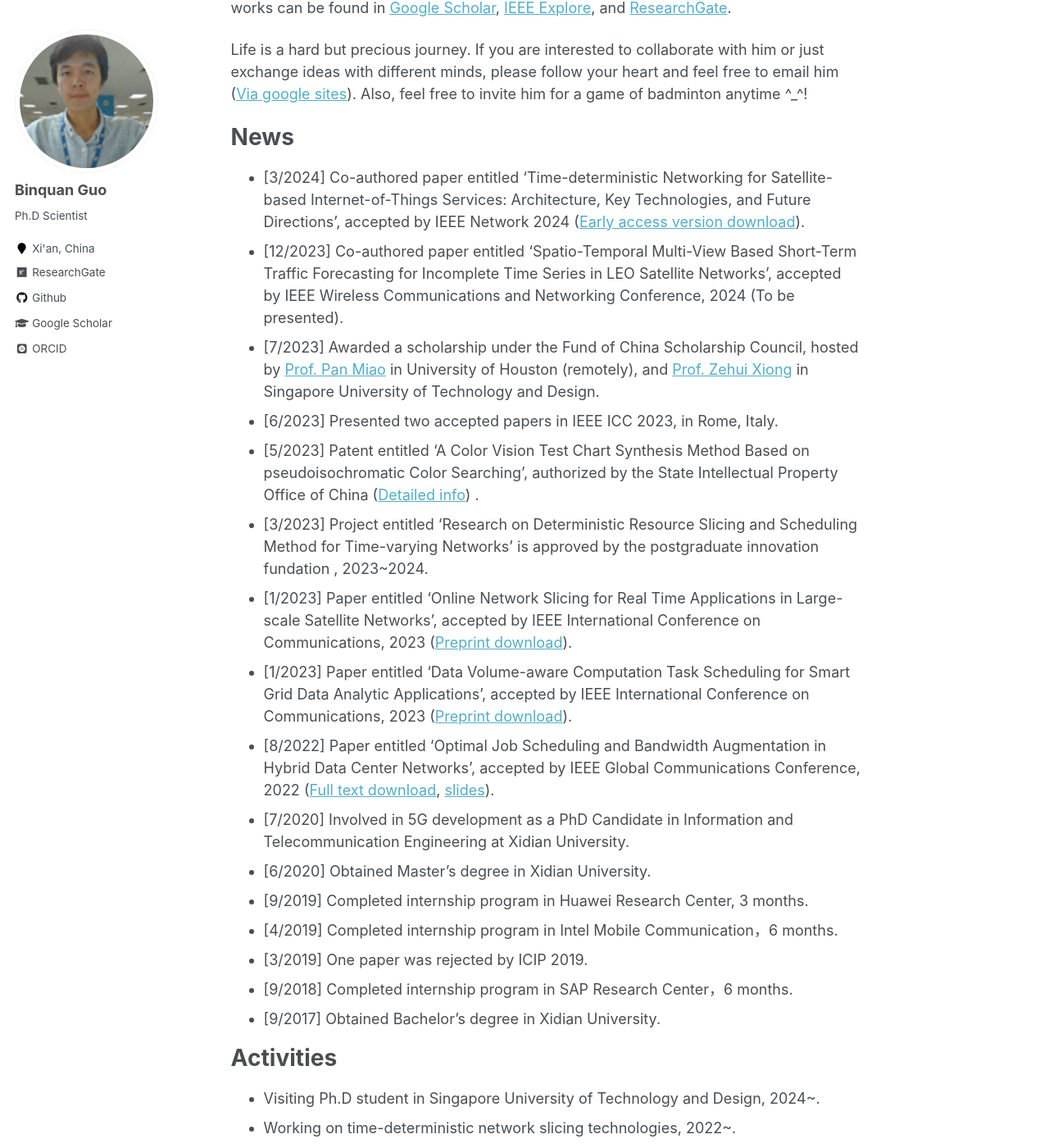
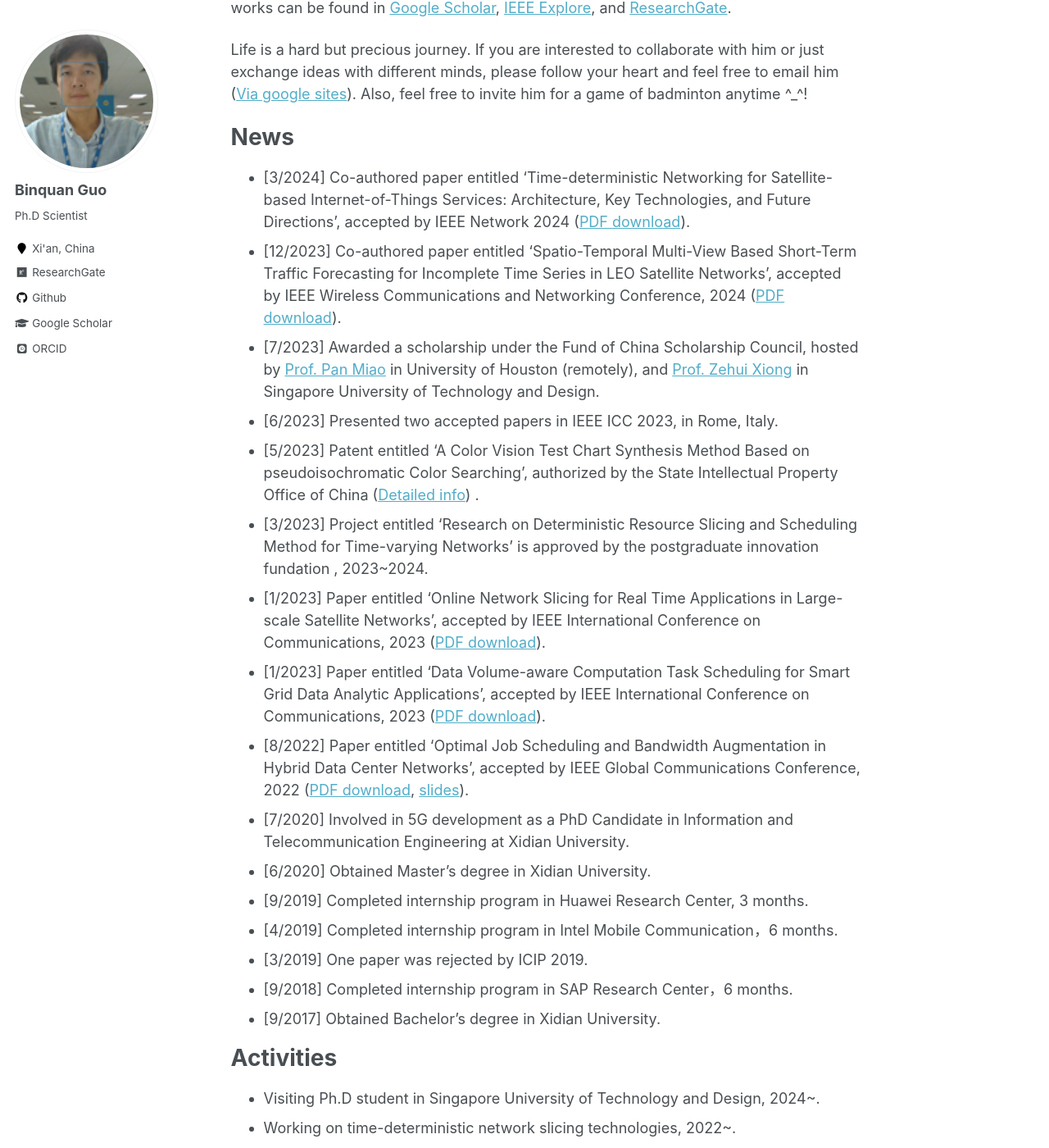
Before and after one commit to wilixx/wilixx.github.io, a Jekyll site: the page built from _pages/about.md, in a window 1280 px wide and 1400 px high, scrolled down 407 px. Shown: the whole window at 82% size. Built offline with Jekyll 4.4.1, drawn with Linux system fonts in a browser that asks for light colours; some web fonts are replaced.

Commit message:
Update about.md

```diff
--- a/_pages/about.md
+++ b/_pages/about.md
@@ -14,15 +14,15 @@ Life is a hard but precious journey. If you are interested to collaborate with h
 
 News
 ======
-* [3/2024] Co-authored paper entitled 'Time-deterministic Networking for Satellite-based Internet-of-Things Services: Architecture, Key Technologies, and Future Directions', accepted by IEEE Network 2024 ([Early access version download](https://ieeexplore.ieee.org/document/10477426)).
-* [12/2023] Co-authored paper entitled 'Spatio-Temporal Multi-View Based Short-Term Traffic Forecasting for Incomplete Time Series in LEO Satellite Networks', accepted by IEEE Wireless Communications and Networking Conference, 2024 (To be presented).
+* [3/2024] Co-authored paper entitled 'Time-deterministic Networking for Satellite-based Internet-of-Things Services: Architecture, Key Technologies, and Future Directions', accepted by IEEE Network 2024 ([PDF download](https://ieeexplore.ieee.org/document/10477426)).
+* [12/2023] Co-authored paper entitled 'Spatio-Temporal Multi-View Based Short-Term Traffic Forecasting for Incomplete Time Series in LEO Satellite Networks', accepted by IEEE Wireless Communications and Networking Conference, 2024 ([PDF download](https://ieeexplore.ieee.org/document/10570573)).
 * [7/2023] Awarded a scholarship under the Fund of China Scholarship Council, hosted by  [Prof. Pan Miao](http://www2.egr.uh.edu/~mpan2/) in University of Houston (remotely), and [Prof. Zehui Xiong](https://sites.google.com/view/zehuixiong) in Singapore University of Technology and Design.
 * [6/2023] Presented two accepted papers in IEEE ICC 2023, in Rome, Italy.
 * [5/2023] Patent entitled 'A Color Vision Test Chart Synthesis Method Based on pseudoisochromatic Color Searching', authorized by the State Intellectual Property Office of China  ([Detailed info](http://epub.cnipa.gov.cn/cred/CN111429547B?8kt2YOWWXQBD=1686801432039)) .
 * [3/2023] Project entitled 'Research on Deterministic Resource Slicing and Scheduling Method for Time-varying Networks' is approved by the postgraduate innovation fundation , 2023~2024.
-* [1/2023] Paper entitled 'Online Network Slicing for Real Time Applications in Large-scale Satellite Networks', accepted by IEEE International Conference on Communications, 2023 ([Preprint download](https://arxiv.org/abs/2301.09372)).
-* [1/2023] Paper entitled 'Data Volume-aware Computation Task Scheduling for Smart Grid Data Analytic Applications', accepted by IEEE International Conference on Communications, 2023 ([Preprint download](https://arxiv.org/abs/2301.11831)).
-* [8/2022] Paper entitled 'Optimal Job Scheduling and Bandwidth Augmentation in Hybrid Data Center Networks', accepted by IEEE Global Communications Conference, 2022 ([Full text download](https://ieeexplore.ieee.org/document/10001450), [slides](https://github.com/wilixx/ICCTS/blob/main/GC22-Slides-Optimal%20Job%20Scheduling%20and%20Bandwidth%20Augmentation%20in%20Hybrid%20Data%20Center%20Networks.pdf)).
+* [1/2023] Paper entitled 'Online Network Slicing for Real Time Applications in Large-scale Satellite Networks', accepted by IEEE International Conference on Communications, 2023 ([PDF download](https://ieeexplore.ieee.org/document/10279431)).
+* [1/2023] Paper entitled 'Data Volume-aware Computation Task Scheduling for Smart Grid Data Analytic Applications', accepted by IEEE International Conference on Communications, 2023 ([PDF download](https://ieeexplore.ieee.org/document/10278747)).
+* [8/2022] Paper entitled 'Optimal Job Scheduling and Bandwidth Augmentation in Hybrid Data Center Networks', accepted by IEEE Global Communications Conference, 2022 ([PDF download](https://ieeexplore.ieee.org/document/10001450), [slides](https://github.com/wilixx/ICCTS/blob/main/GC22-Slides-Optimal%20Job%20Scheduling%20and%20Bandwidth%20Augmentation%20in%20Hybrid%20Data%20Center%20Networks.pdf)).
 * [7/2020] Involved in 5G development as a PhD Candidate in Information and Telecommunication Engineering at Xidian University.
 * [6/2020] Obtained Master's degree in Xidian University.
 * [9/2019] Completed internship program in Huawei Research Center, 3 months.
```
